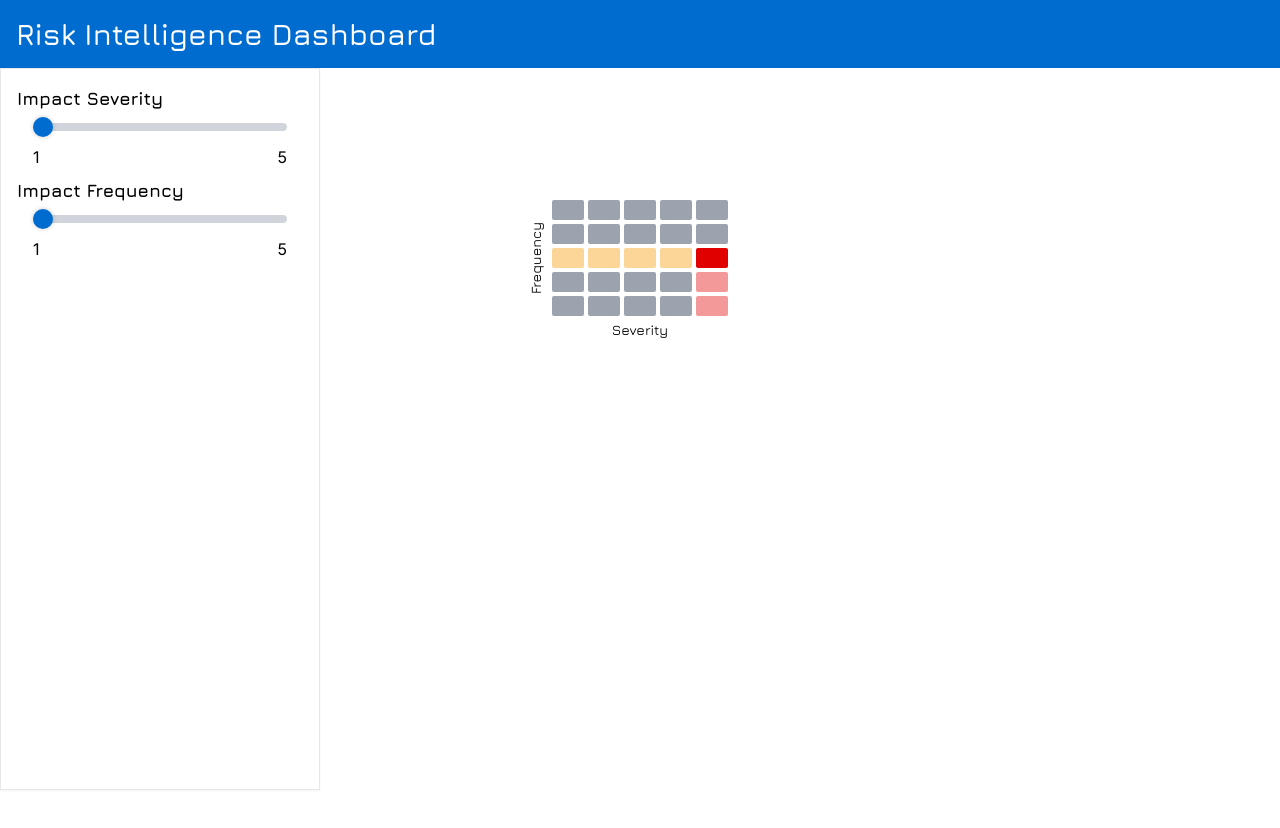
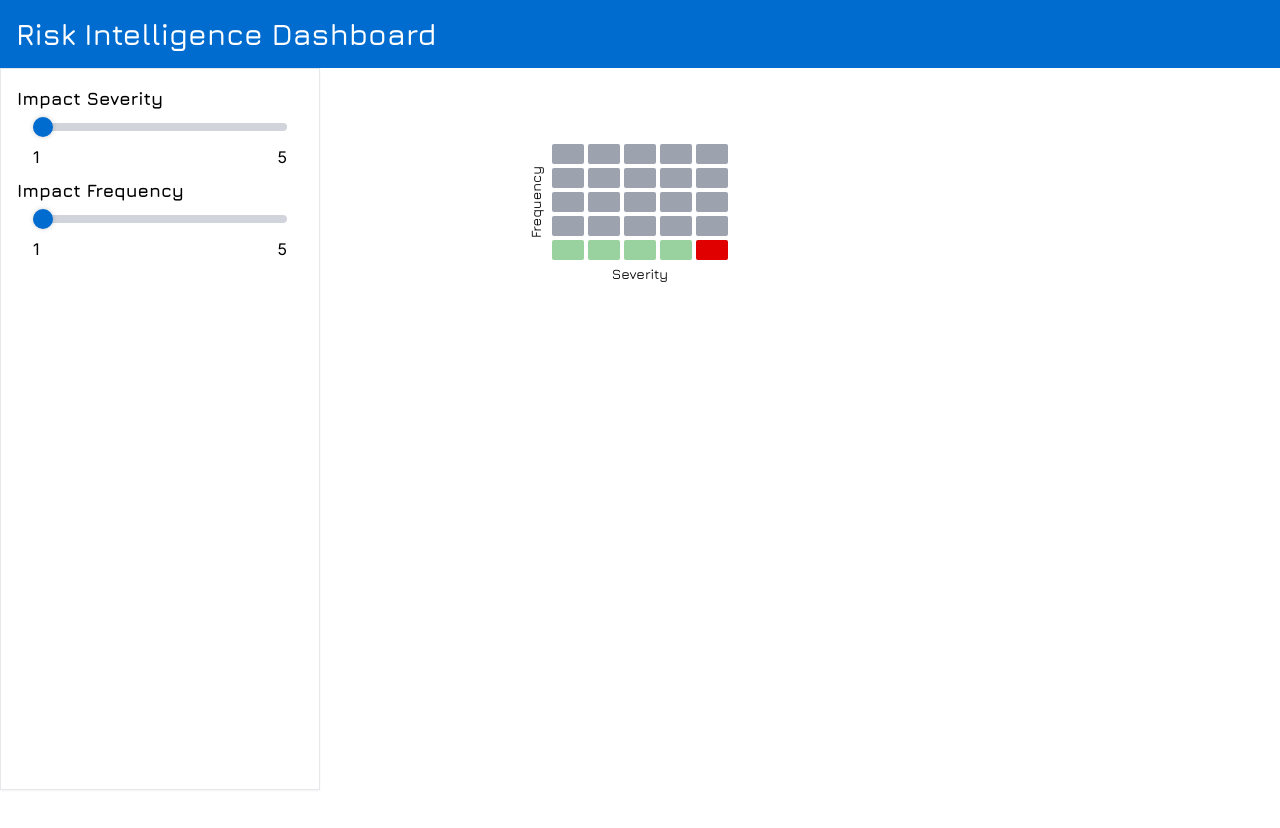
Before and after one commit to supraditya/risk-intelligence-dashboard, a Next.js app: page / in a window 1280 px wide. Shown: the top 828 px of the page. Built offline with nearby package versions, Linux system fonts and the light colour scheme; a web font is replaced by a local one.

Commit message:
minor changes

```diff
--- a/src/app/page.js
+++ b/src/app/page.js
@@ -8,8 +8,8 @@
     <div>
       <Navbar/>
       <Sidebar/>
-      <main className="flex min-h-screen flex-col items-center justify-between p-24">
-        <RiskMatrix freqScore={3} sevScore={5}/>
+      <main className="flex min-h-screen flex-col items-center justify-between p-10">
+        <RiskMatrix freqScore={1} sevScore={5}/>
       </main>
     </div>
   );
```
